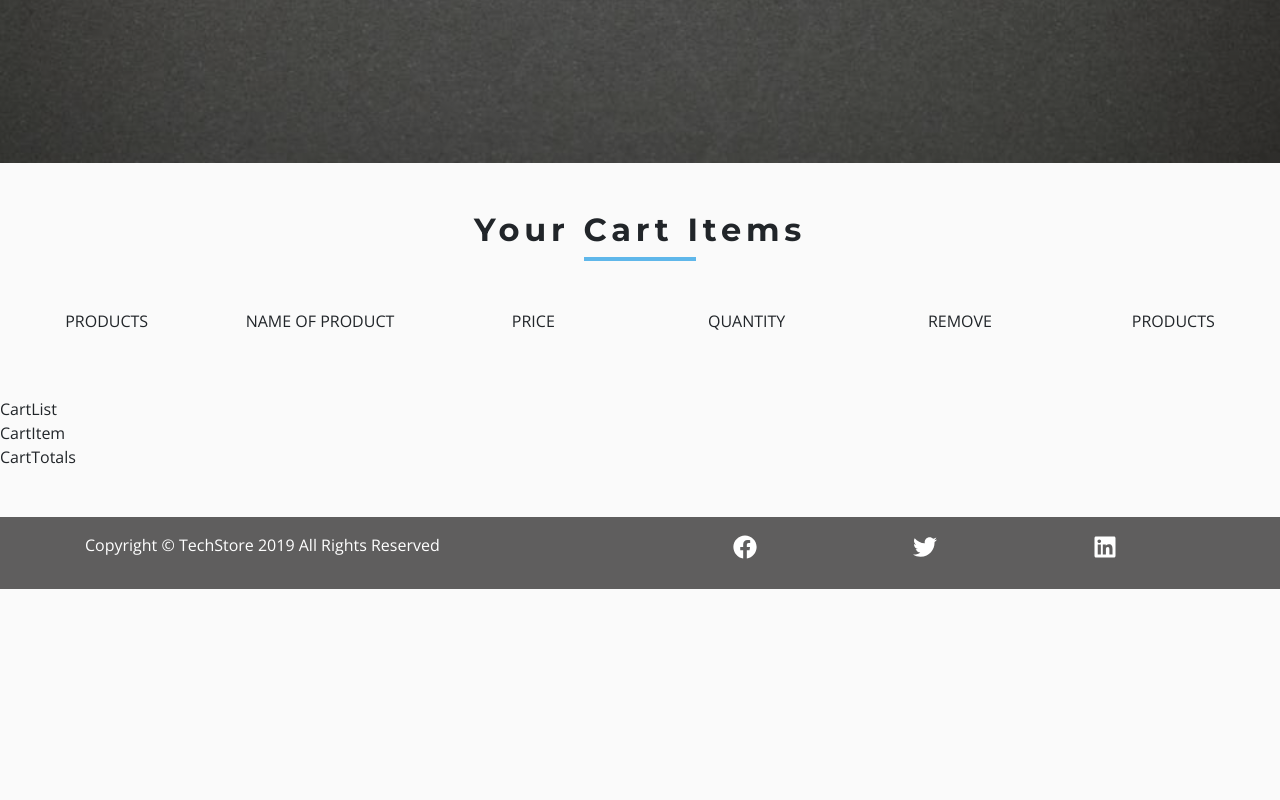
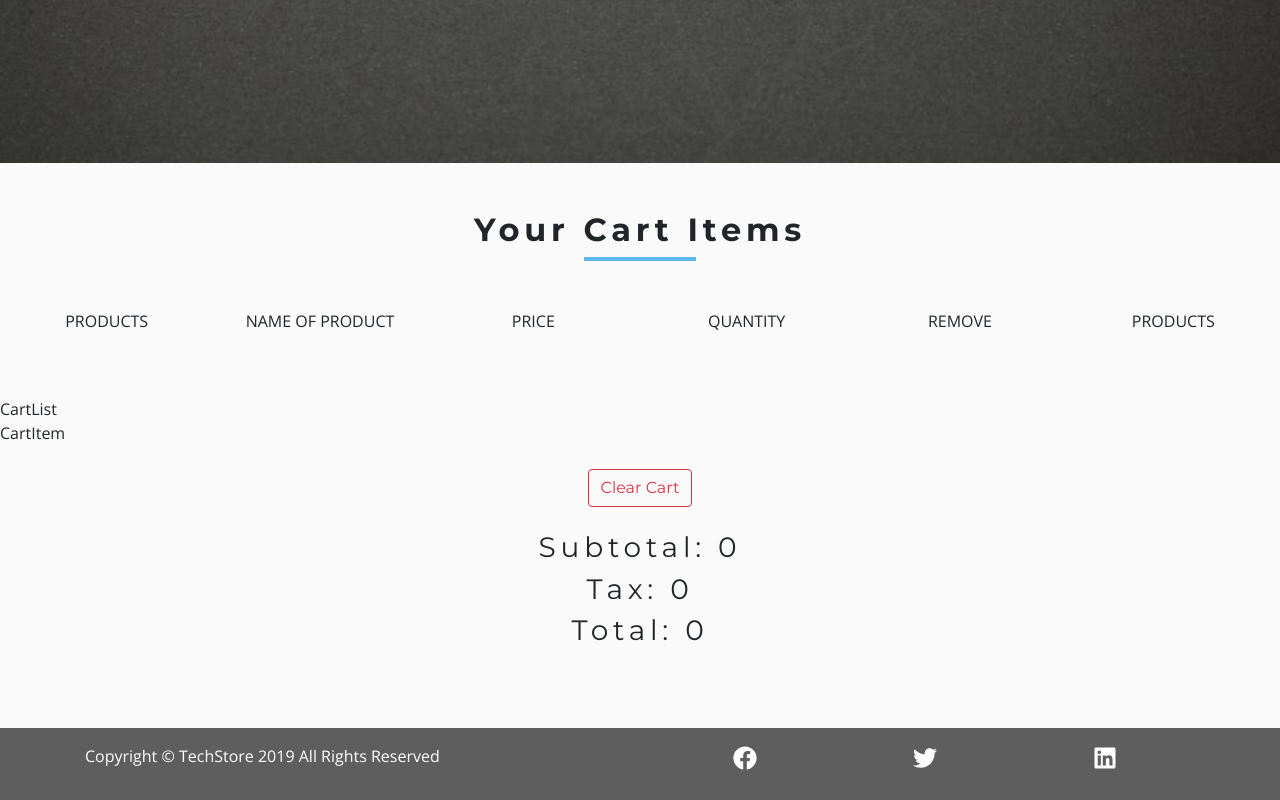
Before and after one commit to Molderck/TechStore-ReactJS, a React (Create React App) app in the folder tech-store/: page /cart in a window 1280 px wide. Shown: the part 378-1178 px from the top of the page. Before the commit the page ends 967 px from the top, so only its background shows below. Built offline with nearby package versions, Linux system fonts and the light colour scheme.

Commit message:
Implemented CartTotal component with the state values of all products inside the cart

```diff
--- a/tech-store/src/components/CartPage/CartTotals.js
+++ b/tech-store/src/components/CartPage/CartTotals.js
@@ -1,5 +1,29 @@
 import React from "react";
+import { ProductConsumer } from "../../context/Context";
 
 export default function CartTotals() {
-  return <div>CartTotals</div>;
+  return (
+    <div className="container">
+      <div className="row">
+        <ProductConsumer>
+          {value => {
+            const { clearCart, cartSubTotal, cartTax, cartTotal } = value;
+            return (
+              <div className="col text-title text-center my-4">
+                <button
+                  className="btn btn-outline-danger text-capitalize mb-4"
+                  onClick={clearCart}
+                >
+                  Clear Cart
+                </button>
+                <h3>Subtotal: {cartSubTotal}</h3>
+                <h3>Tax: {cartTax}</h3>
+                <h3>Total: {cartTotal}</h3>
+              </div>
+            );
+          }}
+        </ProductConsumer>
+      </div>
+    </div>
+  );
 }
```
